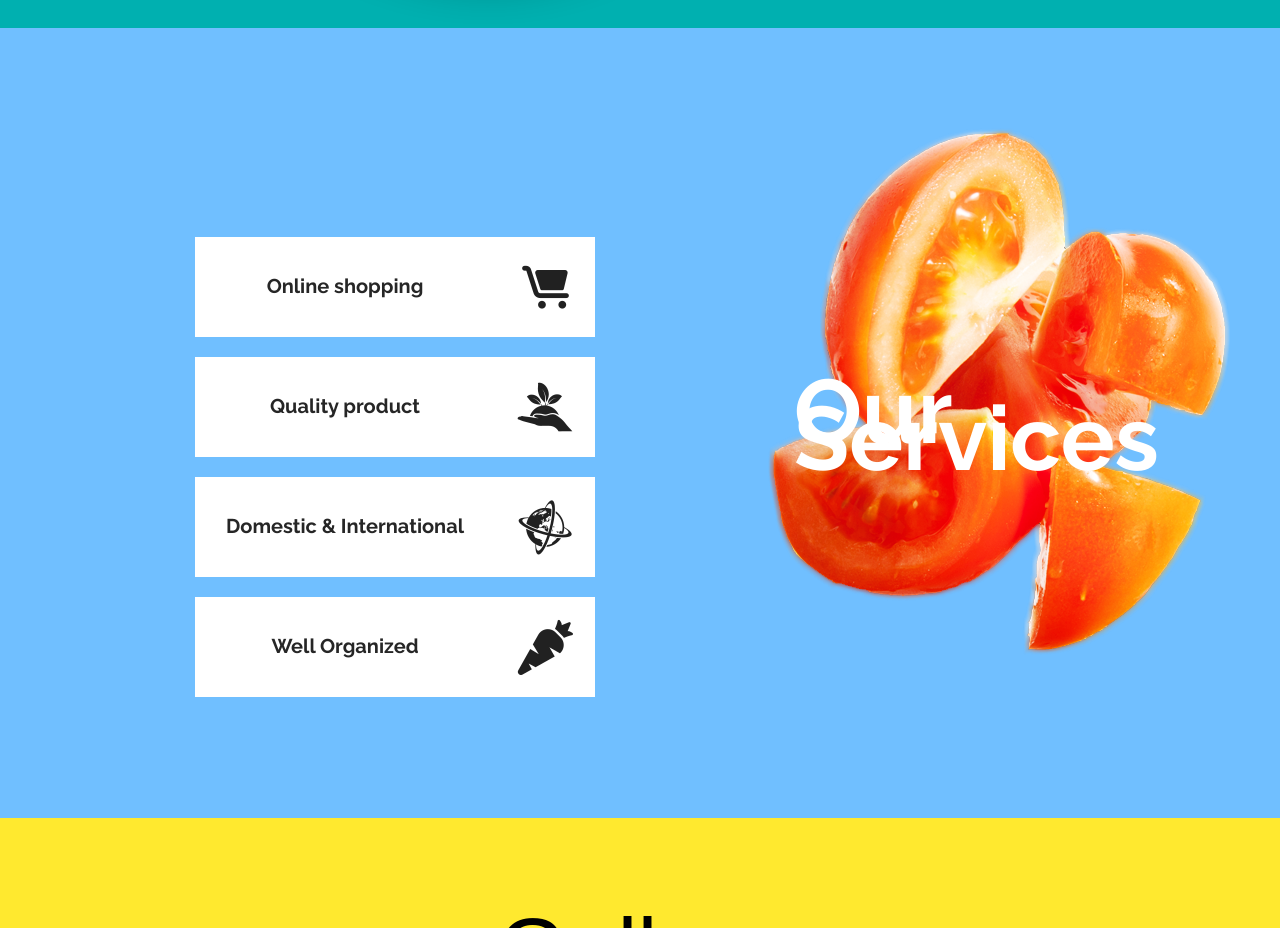
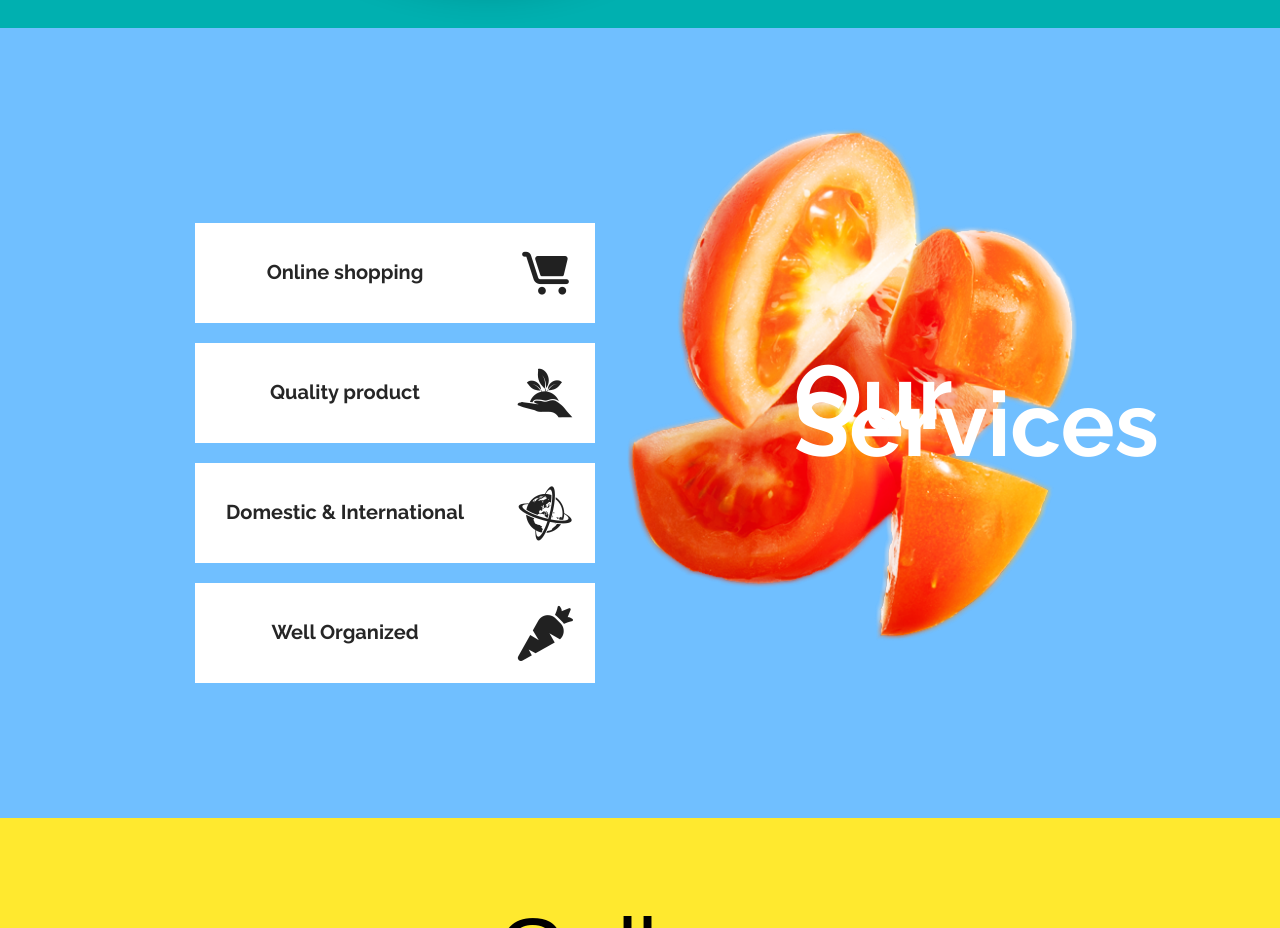
Before and after one commit to David-SERG/Davidenko-Sergey, a plain HTML site: page CaheeNew/index.html in a window 1280 px wide. Shown: the part 1500-2428 px from the top of the page. Drawn offline with Linux system fonts and the light colour scheme; a web font is replaced by a local one.

Commit message:
Merge remote-tracking branch 'origin/master'
# Conflicts:
#	CaheeNew/index.html

```diff
--- a/CaheeNew/style.css
+++ b/CaheeNew/style.css
@@ -172,7 +172,10 @@ h1 {
 
 .tomato {
     margin-top: 100px;
-    margin-left: 60%;
+    margin-left: 49%;
+    width: 100%;
+    max-width: 450px;
+    min-width: 100px;
 }
 
 #section2 > h1 {
```
